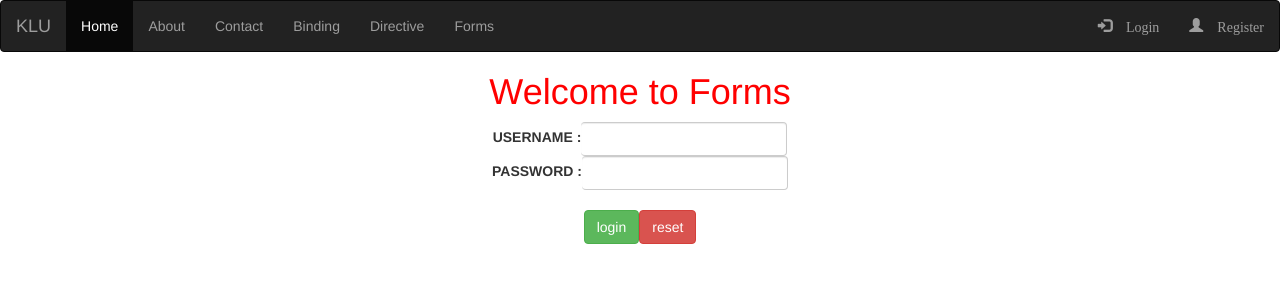
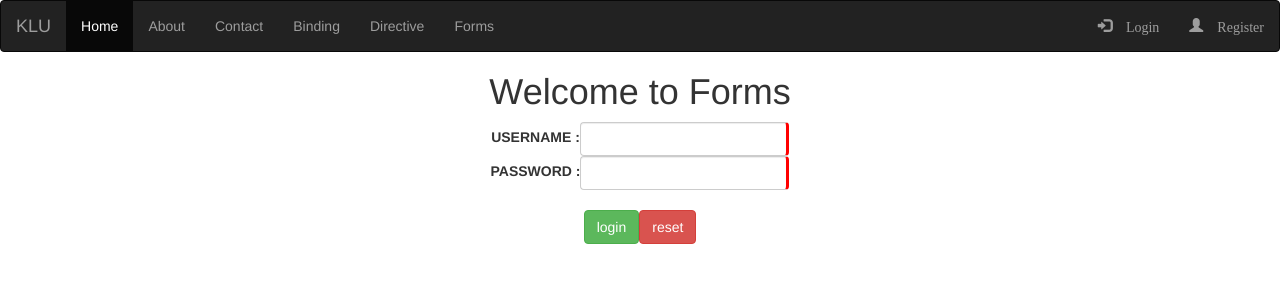
Before and after one commit to sathvik-pothuneedi/Angular, an Angular app: page /forms in a window 1280 px wide. Shown: the top 300 px of the page. Built offline with nearby package versions, Linux system fonts and the light colour scheme.

Commit message:
form validation

```diff
--- a/src/app/forms/forms.component.css
+++ b/src/app/forms/forms.component.css
@@ -1,14 +1,11 @@
-h1
-{
-    color: red;
-}
+
 
 
 input.ng-invalid
 {
-    border-left: 5px red;
+    border-right: 3px solid red;
 }
 input.ng-valid
 {
-    border-left: 5px green;
+    border-right: 3px solid green;
 }
```
